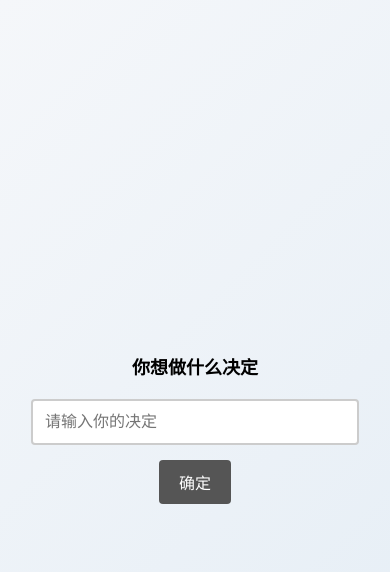
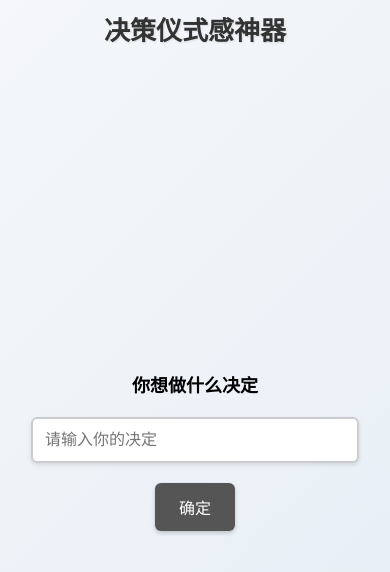
Before and after one commit to pyqf66/pyqf66.github.io, a plain HTML site: page Decision/index.html in a window 390 px wide. Drawn offline with Linux system fonts and the light colour scheme.

Commit message:
Changes to be committed: 	modified:   Decision/index.html

```diff
--- a/Decision/index.html
+++ b/Decision/index.html
@@ -22,6 +22,33 @@
             width: 100vw;
         }
 
+        .app-title {
+            font-size: 32px;
+            font-weight: bold;
+            margin-bottom: 20px;
+            color: #333;
+            text-shadow: 1px 1px 2px rgba(0,0,0,0.1);
+            position: fixed;
+            top: 20px;
+            width: 100%;
+            text-align: center;
+            z-index: 100;
+            display: none; /* 默认隐藏 */
+        }
+
+        /* 当第一页或第二页处于激活状态时显示标题 */
+        #page1.active ~ .app-title {
+            display: block;
+        }
+
+        #page2.active ~ .app-title {
+            display: block;
+        }
+
+        #page3.active ~ .app-title {
+            display: none;
+        }
+
         .page {
             text-align: center;
             display: none;
@@ -34,26 +61,50 @@
             display: block;
         }
 
+        #page1.active,
+        #page2.active {
+            padding-top: 80px; /* 为固定标题留出空间 */
+        }
+
+        #page3.active {
+            padding-top: 20px; /* 第三页不需要为标题留出空间 */
+        }
+
         input[type="text"] {
-            padding: 10px;
+            padding: 12px;
             font-size: 16px;
             border: 2px solid #ccc;
-            border-radius: 4px;
-            margin-right: 10px;
+            border-radius: 6px;
             width: 300px;
             max-width: 90%;
             display: block;
-            margin: 0 auto 15px auto;
+            margin: 0 auto 20px auto;
+            background-color: #ffffff;
+            box-shadow: 0 2px 4px rgba(0, 0, 0, 0.1);
+        }
+
+        input[type="text"]:focus {
+            border-color: #555555;
+            outline: none;
+            box-shadow: 0 0 0 3px rgba(85, 85, 85, 0.2);
         }
 
         button {
-            padding: 10px 20px;
+            padding: 12px 24px;
             font-size: 16px;
             background-color: #555555;
             color: white;
             border: none;
-            border-radius: 4px;
+            border-radius: 6px;
             cursor: pointer;
+            box-shadow: 0 2px 4px rgba(0, 0, 0, 0.2);
+            transition: all 0.2s ease;
+        }
+
+        button:hover {
+            background-color: #333333;
+            transform: translateY(-2px);
+            box-shadow: 0 4px 8px rgba(0, 0, 0, 0.3);
         }
 
         button:hover {
@@ -66,7 +117,7 @@
             width: 100px;
             height: 100px;
             border-radius: 50%;
-            font-size: 18px;
+            font-size: 1.125rem;
             border: 2px solid rgba(255, 255, 255, 0.4);
             cursor: pointer;
             margin-top: 20px;
@@ -155,7 +206,7 @@
         }
 
         .decision-text {
-            font-size: 24px;
+            font-size: 1.5rem;
             margin-bottom: 30px;
             background: rgba(255, 255, 255, 0.7);
             padding: 20px 30px;
@@ -170,7 +221,7 @@
         }
 
         .result-text {
-            font-size: 32px;
+            font-size: 2rem;
             color: black;
             font-weight: bold;
             background: linear-gradient(90deg, #cc0000, #cc6600, #cccc00, #66cc00, #00cc00, #00cc66, #00cccc, #0066cc, #0000cc, #6600cc, #cc00cc, #cc0066);
@@ -222,7 +273,7 @@
         }
 
         h1 {
-            font-size: 24px;
+            font-size: 1.5rem;
             margin-bottom: 20px;
         }
 
@@ -247,6 +298,21 @@
 
             h1 {
                 font-size: 20px;
+            }
+
+            .app-title {
+                font-size: 28px;
+                margin-bottom: 15px;
+                top: 15px;
+            }
+
+            #page1.active,
+            #page2.active {
+                padding-top: 70px; /* 为固定标题留出空间 */
+            }
+
+            #page3.active {
+                padding-top: 15px; /* 第三页不需要为标题留出空间 */
             }
 
             input[type="text"] {
@@ -275,6 +341,21 @@
 
             h1 {
                 font-size: 18px;
+            }
+
+            .app-title {
+                font-size: 26px;
+                margin-bottom: 15px;
+                top: 10px;
+            }
+
+            #page1.active,
+            #page2.active {
+                padding-top: 60px; /* 为固定标题留出空间 */
+            }
+
+            #page3.active {
+                padding-top: 10px; /* 第三页不需要为标题留出空间 */
             }
 
             .page {
@@ -320,6 +401,9 @@
                 <div class="result-text" id="resultText"></div>
             </div>
         </div>
+
+        <!-- 软件标题 -->
+        <div class="app-title">决策仪式感神器</div>
     </div>
 
     <!-- 烟花容器 -->
@@ -426,7 +510,7 @@
                 createFirework();
             }, 300);
 
-            // 当离开第三页时停止烟花效果
+            // 当离开第三页时停止烟花效果并显示标题
             const observer = new MutationObserver(() => {
                 if (!page3.classList.contains('active')) {
                     clearInterval(fireworksInterval);
@@ -434,6 +518,7 @@
                     while (fireworksContainer.firstChild) {
                         fireworksContainer.removeChild(fireworksContainer.firstChild);
                     }
+                    // 标题会通过CSS自动显示
                 }
             });
 
```
